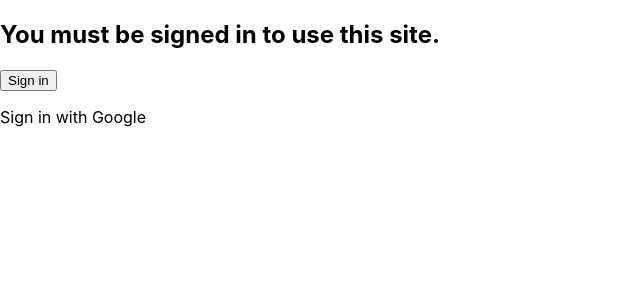
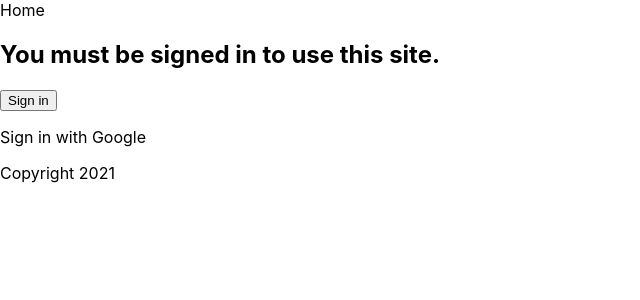
Before and after one commit to Dino-Martinez/tournaments, a Next.js app: page / in a window 1280 px wide. Shown: the top 300 px of the page, without its empty margins (0-640 px from the left). Built offline with nearby package versions, Linux system fonts and the light colour scheme; no server answers.

Commit message:
Implemented site-wide Layout component for navigation and footer

```diff
--- /dev/null
+++ b/components/Layout.js
@@ -0,0 +1,22 @@
+import Link from 'next/link'
+
+export default function Layout ({ children, session }) {
+  return (
+    <>
+      <nav>
+        <Link href="/">
+          <a>Home</a>
+        </Link>
+        {session &&
+          <Link href='/users/profile'>
+            <a>Profile</a>
+          </Link>
+        }
+      </nav>
+      <main>{children}</main>
+      <footer>
+        <p>Copyright 2021</p>
+      </footer>
+    </>
+  )
+}
--- a/pages/_app.js
+++ b/pages/_app.js
@@ -1,9 +1,14 @@
 import '../styles/globals.css'
 import { useSession } from 'next-auth/client'
+import Layout from '../components/Layout'
 
 function MyApp ({ Component, pageProps }) {
   const [session, loading] = useSession()
-  return <Component {...pageProps} session={session} authenticating={loading}/>
+  return (
+    <Layout session={session}>
+      <Component {...pageProps} session={session} authenticating={loading}/>
+    </Layout>
+  )
 }
 
 export default MyApp
--- a/pages/index.js
+++ b/pages/index.js
@@ -4,9 +4,10 @@ import { useEffect } from 'react'
 import useApi from '../hooks/useApi'
 
 export default function Home ({ session, authenticating }) {
-  const [data, refetch, apiLoading] = useApi('/api/test')
+  const [data, refetch, apiLoading] = useApi('/api/users')
 
-  useEffect(() => { if (session) refetch() }, [session])
+  useEffect(() => { if (session) refetch(session.user.email) }, [session])
+
   return (
     <div>
       <Head>
@@ -25,8 +26,11 @@ export default function Home ({ session, authenticating }) {
         <h1>Fetching result...</h1>
       }
 
-      {!authenticating && !apiLoading && session &&
-        data.result
+      {!authenticating && !apiLoading && data &&
+        <>
+         {data.name}
+         {session.user.email}
+        </>
       }
 
       {!authenticating &&
```
